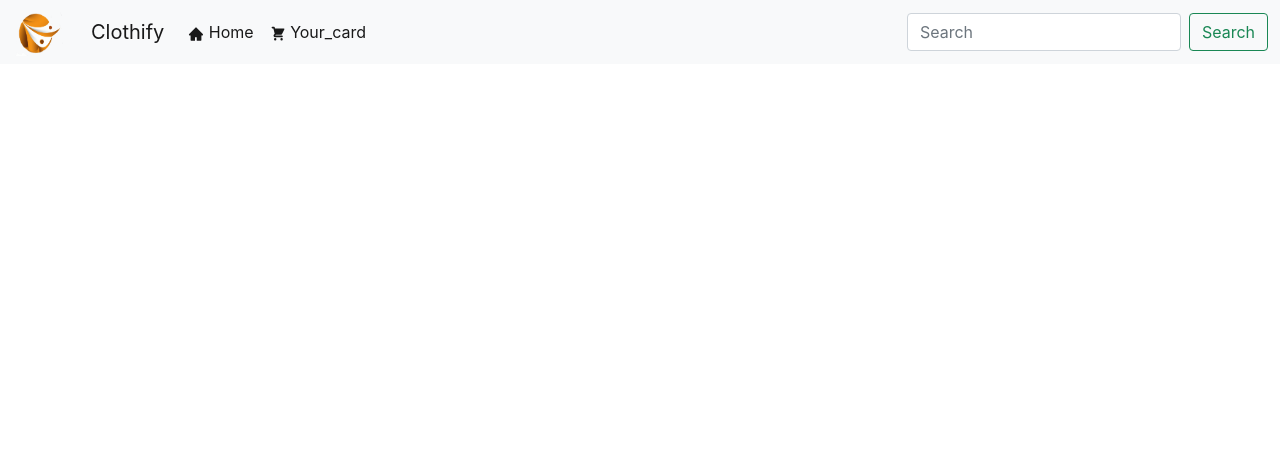
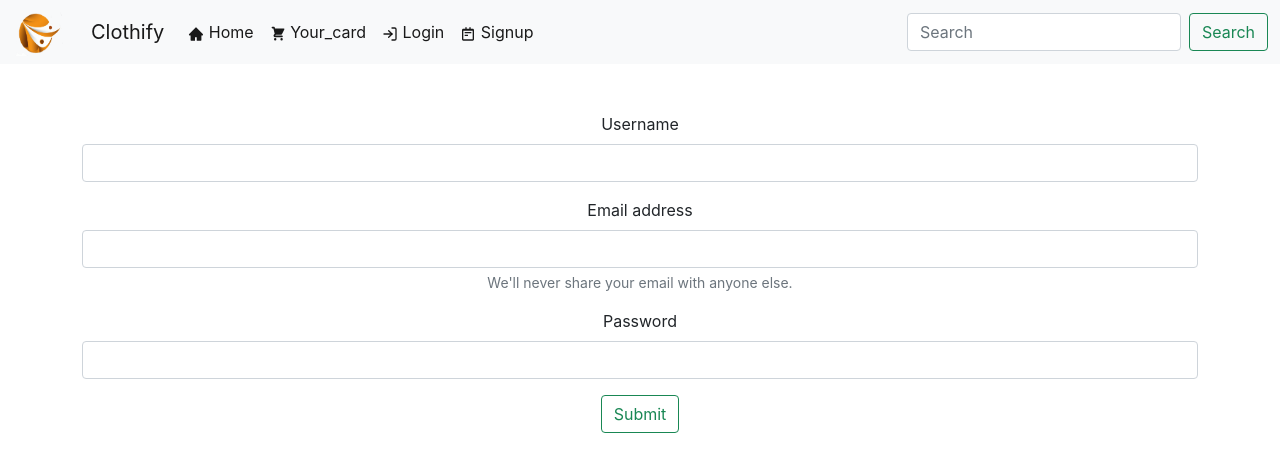
Before and after one commit to namanmodi65/Clothify, a React (Create React App) app in the folder clothify/: page /signup in a window 1280 px wide. Shown: the top 472 px of the page. Built offline with nearby package versions, Linux system fonts and the light colour scheme.

Commit message:
signup_component

```diff
--- a/clothify/package.json
+++ b/clothify/package.json
@@ -6,6 +6,7 @@
     "@testing-library/jest-dom": "^5.16.5",
     "@testing-library/react": "^13.4.0",
     "@testing-library/user-event": "^13.5.0",
+    "axios": "^1.3.4",
     "react": "^18.2.0",
     "react-dom": "^18.2.0",
     "react-icons": "^4.8.0",
--- a/clothify/src/App.js
+++ b/clothify/src/App.js
@@ -7,6 +7,8 @@ import {
   Route,
   Routes
 } from "react-router-dom";
+import Signup from './component/signup/Signup';
+import Login from './component/login/Login';
 
 function App() {
   return (
@@ -16,6 +18,8 @@ function App() {
       <Routes>
       <Route path='/' element={<Home/>} />
       <Route path='/card' element={<Crad/>} />
+      <Route path='/login' element={<Login/>} />
+      <Route path='/signup' element={<Signup/>} />
       </Routes>
        </BrowserRouter>
     </div>
--- /dev/null
+++ b/clothify/src/component/login/Login.js
@@ -0,0 +1,9 @@
+import React from 'react'
+
+function Login() {
+  return (
+    <div>Login</div>
+  )
+}
+
+export default Login
--- a/clothify/src/component/navbar/Navbar.js
+++ b/clothify/src/component/navbar/Navbar.js
@@ -2,6 +2,8 @@ import React from 'react'
 import { Link } from 'react-router-dom'
 import {AiFillHome} from 'react-icons/ai'
 import {HiShoppingCart} from 'react-icons/hi'
+import {FiLogIn} from 'react-icons/fi'
+import {BiNotepad} from 'react-icons/bi'
 import logo from '../Clothify.png';
 import './Navbar.css'
 
@@ -27,8 +29,18 @@ function Navbar() {
                             </li>
 
                             <li className="nav-item">
-                                <Link className="nav-link active" to="/card" tabindex="-1" aria-disabled="true">
+                                <Link className="nav-link active" to="/card" tabIndex="-1" aria-disabled="true">
                                 <HiShoppingCart /> Your_card
+                                    </Link>
+                            </li>
+                            <li className="nav-item">
+                                <Link className="nav-link active" to="/login" tabIndex="-1" aria-disabled="true">
+                                <FiLogIn /> Login
+                                    </Link>
+                            </li>
+                            <li className="nav-item">
+                                <Link className="nav-link active" to="/signup" tabIndex="-1" aria-disabled="true">
+                                <BiNotepad /> Signup
                                     </Link>
                             </li>
                         </ul>
--- /dev/null
+++ b/clothify/src/component/signup/Signup.js
@@ -0,0 +1,56 @@
+// import axios from 'axios'
+import { useState } from 'react'
+import React  from 'react'
+
+function Signup() {
+    const [credentials, setCredentials] = useState({ name: "", email: "", password: "" })
+
+
+    const handleSubmit= async(e)=>{
+        e.preventDefault()
+        try {
+            const { username, email, password} = credentials
+            const response = await fetch("http://localhost:3001/api/auth/resister", {
+            method: "POST",
+            headers: {
+                'Content-Type': 'application/json'
+            },
+            body: JSON.stringify({ username, email, password})
+            });
+            const json = await response.json()
+            console.log(json)
+
+          } catch (error) {
+            console.log(error)
+          }
+    }
+
+    const onChange = (e) => {
+        setCredentials({ ...credentials, [e.target.name]: e.target.value })
+    }
+
+    return (
+        <div className='container mt-5'>
+            <form onSubmit={handleSubmit}>
+                <div className="mb-3">
+                    <label htmlFor="exampleInputEmail1" className="form-label">Username</label>
+                    <input  className="form-control"  onChange={onChange} name="username" />
+
+                </div>
+                <div className="mb-3">
+                    <label htmlFor="exampleInputEmail1" className="form-label">Email address</label>
+                    <input type="email" className="form-control" id="exampleInputEmail1" aria-describedby="emailHelp" onChange={onChange} name="email" />
+                    <div id="emailHelp" className="form-text">We'll never share your email with anyone else.</div>
+                </div>
+                <div className="mb-3">
+                    <label htmlFor="exampleInputPassword1" className="form-label">Password</label>
+                    <input type="password" className="form-control" id="exampleInputPassword1" onChange={onChange} name="password" />
+                </div>
+
+                <button type="submit" className="btn btn-outline-success">Submit</button>
+            </form>
+        </div>
+    )
+}
+
+export default Signup
--- a/clothify/src/pages/Home.js
+++ b/clothify/src/pages/Home.js
@@ -1,12 +1,12 @@
 import React from 'react'
-import Carousel from '../component/carousel/Carousel'
+// import Carousel from '../component/carousel/Carousel'
 import ItemCrad from '../component/ItemCard/ItemCrad'
 import './Home.css'
 
 function Home() {
   return (
     <div>
-      <Carousel/>
+      {/* <Carousel/> */}
     <div className='HomeContainer'>
       <div className='Fitem'>
       <ItemCrad/>
```
Also changed, not shown: 2 other files (tests, documents, lock files or other folders).
